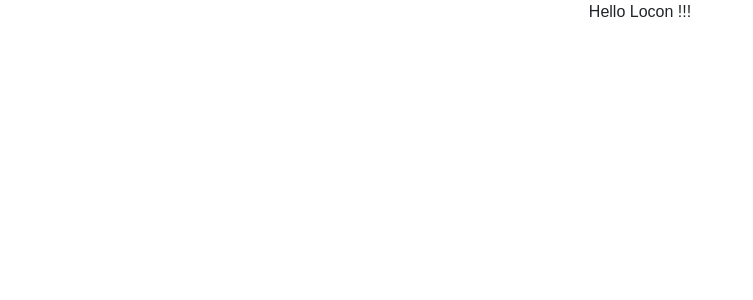
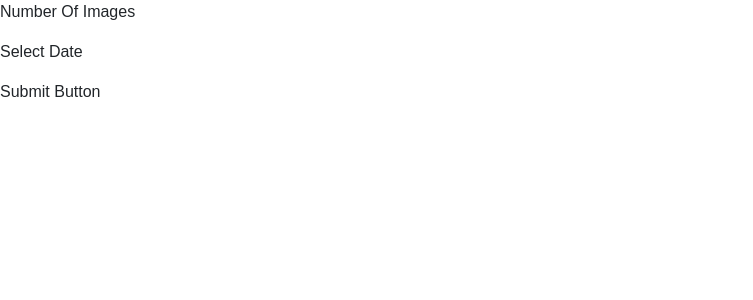
Before and after one commit to KubaM-97/NASA, a Vue app: page / in a window 1280 px wide. Shown: the top 300 px of the page, without its empty margins (0-753 px from the left). Built offline with nearby package versions, Linux system fonts and the light colour scheme; a web font is replaced by a local one.

Commit message:
refactor(config) - add 1 config view file (ConfigPanelView) and 3 config components (NumberOfImages, SelectDate, SubmitButton)

```diff
--- a/src/App.vue
+++ b/src/App.vue
@@ -1,12 +1,14 @@
 <template>
-  <p class='text-center'>Hello Locon !!!</p>
+  <ConfigPanelView />
 </template>
 
 <script>
+import ConfigPanelView from '@/views/ConfigPanelView'
 
 export default {
   name: 'App',
   components: {
+    ConfigPanelView,
   }
 }
 </script>
--- /dev/null
+++ b/src/components/config/NumberOfImages.vue
@@ -0,0 +1,13 @@
+<template>
+  <p>Number Of Images</p>
+</template>
+
+<script>
+export default {
+  name: 'NumberOfImages',
+}
+</script>
+
+<style>
+
+</style>
--- /dev/null
+++ b/src/components/config/SelectDate.vue
@@ -0,0 +1,13 @@
+<template>
+  <p>Select Date</p>
+</template>
+
+<script>
+export default {
+  name: 'Select Date',
+}
+</script>
+
+<style>
+
+</style>
--- /dev/null
+++ b/src/components/config/SubmitButton.vue
@@ -0,0 +1,13 @@
+<template>
+  <p>Submit Button</p>
+</template>
+
+<script>
+export default {
+    name: 'SubmitButton'
+}
+</script>
+
+<style>
+
+</style>
--- /dev/null
+++ b/src/views/ConfigPanelView.vue
@@ -0,0 +1,24 @@
+<template>
+  <NumberOfImages />
+  <SelectDate />
+  <SubmitButton />
+</template>
+
+<script>
+import NumberOfImages from '@/components/config/NumberOfImages'
+import SelectDate from '@/components/config/SelectDate'
+import SubmitButton from '@/components/config/SubmitButton'
+
+export default {
+    name: 'ConfigPanelView',
+    components: {
+        NumberOfImages,
+        SelectDate,
+        SubmitButton,
+    }
+}
+</script>
+
+<style>
+
+</style>
```
